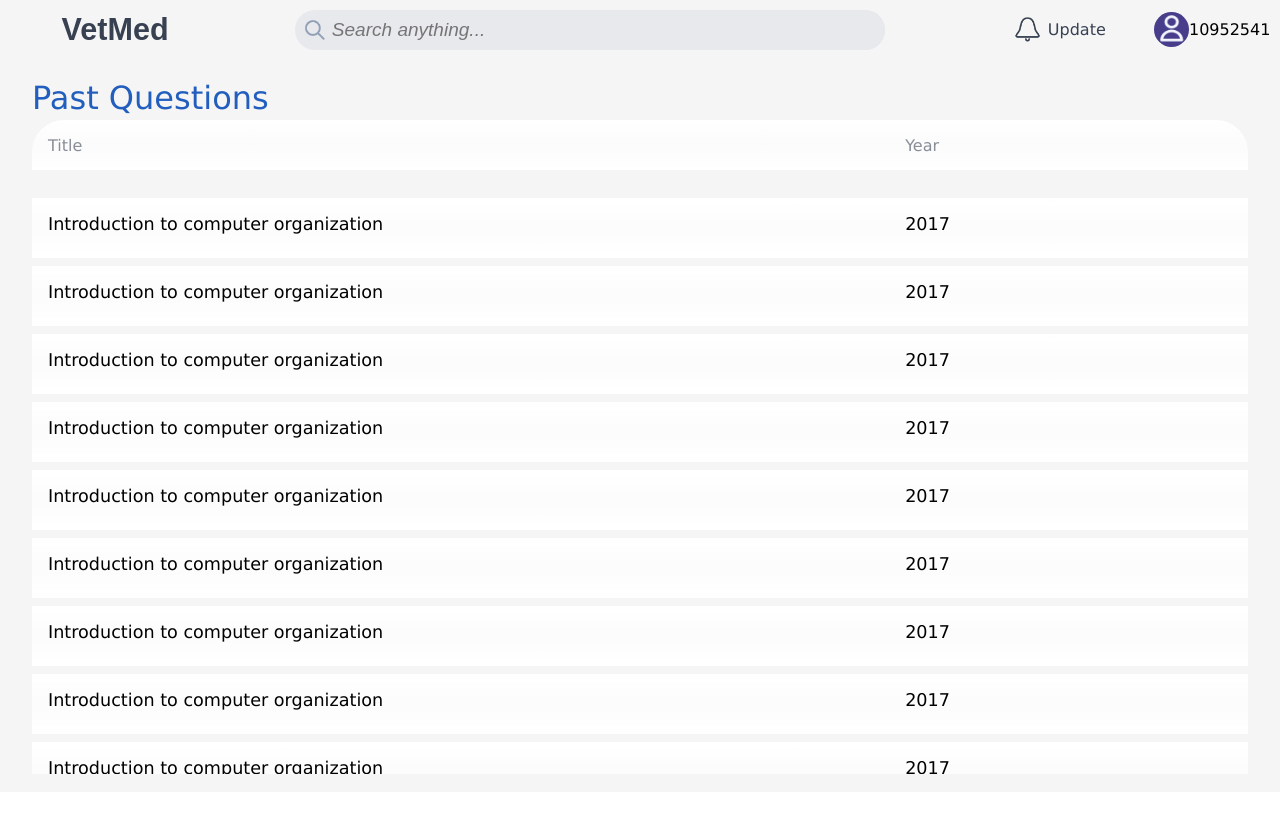
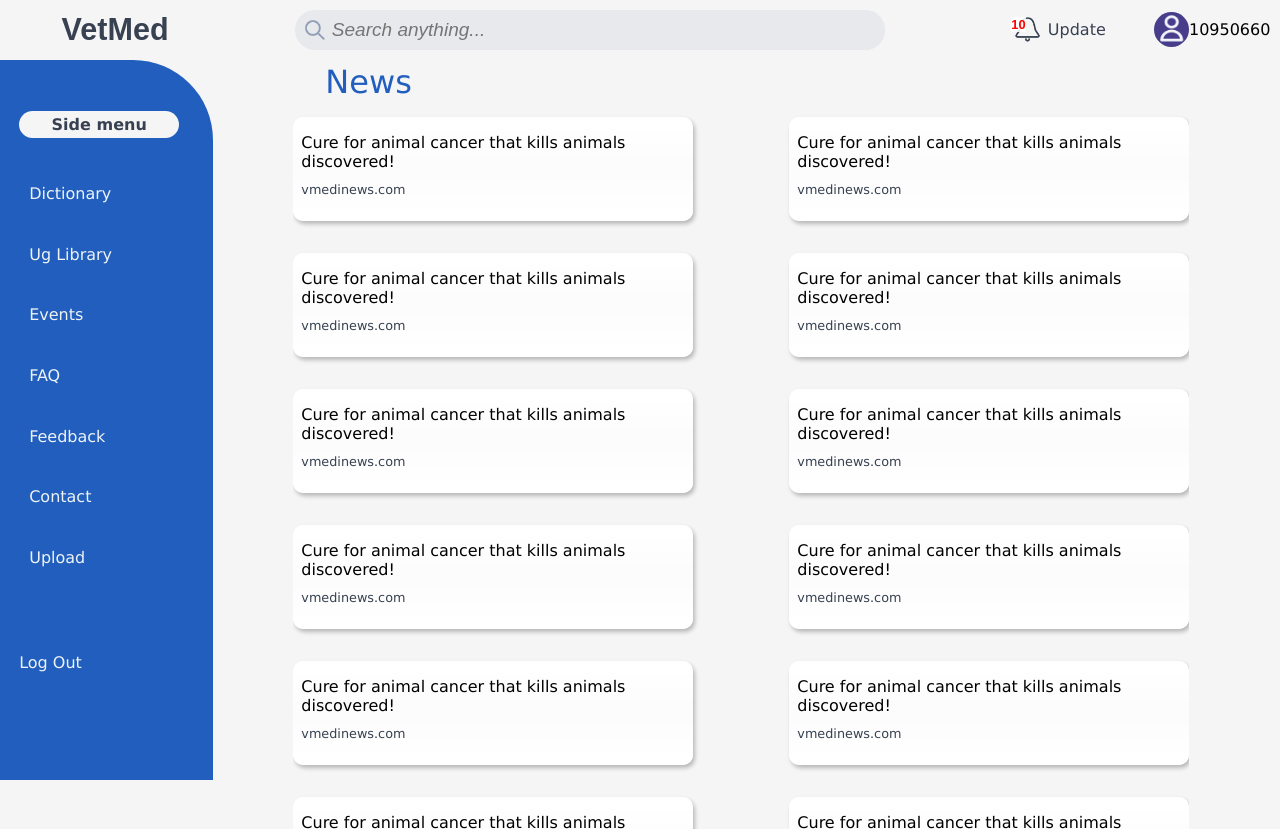
Before and after one commit to jocypher/Veterinary-Application, a React (Vite) app in the folder Veterinary App Frontend/: page / in a window 1280 px wide. Before the commit the page ends 800 px from the top, so only its background shows below. Built offline with nearby package versions, Linux system fonts and the light colour scheme.

Commit message:
changes again

```diff
--- a/Veterinary App Frontend/src/App.jsx
+++ b/Veterinary App Frontend/src/App.jsx
@@ -15,7 +15,7 @@ function App() {
     <>
     {/* <News title="Cure for animal cancer that kills animals discovered!" source="vmedinews.com"/> */}
     {/* <Navigation id="10950660"/> */}
-    <PastQuestion/>
+    <News/>
     {/* <News/> */}
     </>
     )
--- a/Veterinary App Frontend/src/Styles/Mainbook.css
+++ b/Veterinary App Frontend/src/Styles/Mainbook.css
@@ -29,7 +29,7 @@ h1{
     border-top-left-radius: 2rem;
     border-top-right-radius: 2rem;
     align-items: center;
-    margin-bottom: 20px;
+    margin-bottom: 5px;
 }
 
 .book_name{
--- a/Veterinary App Frontend/src/Styles/Navigation.css
+++ b/Veterinary App Frontend/src/Styles/Navigation.css
@@ -85,12 +85,37 @@
     display: flex;
     align-items: center;
     padding: 0;
+    position: relative;
 }
 
 .update__image{
     width: 2.28rem;
     height: 1.57rem;
     color: #000000;
+    cursor: pointer;
+}
+.update__image:hover{
+    animation: update-hover 0.5s ease-in infinite;
+}
+
+@keyframes update-hover{
+    30%{
+        transform: translateY(2px) rotate(-5deg);
+    }
+    70%{
+        transform: translateY(2px) rotate(5deg);
+    }
+}
+.update__image::before{
+    content: "10";
+    display: flex;
+    font-size: 0.8rem;
+    color: red;
+    background-color: #ffffffdc;
+    padding: 0;
+    font-weight: bold;
+    position: absolute;
+    margin-right: 1px;
 }
 
 img{
--- a/Veterinary App Frontend/src/Styles/bookItem.css
+++ b/Veterinary App Frontend/src/Styles/bookItem.css
@@ -1,9 +1,10 @@
 .books{
     display: grid;
     grid-template-columns: 5fr 2.5fr 1fr 1fr 3fr;
-    margin-bottom: 0.5rem;
+    margin-bottom: 0.2rem;
     margin-top: 0.5rem;
     padding-bottom: 1.5rem;
+    cursor: pointer;
     background: linear-gradient(180deg, #FFF 0%, rgba(255, 255, 255, 0.65) 50%, #FFF 100%);
 }
 
--- a/Veterinary App Frontend/src/Styles/news.css
+++ b/Veterinary App Frontend/src/Styles/news.css
@@ -9,19 +9,24 @@ grid-area: aside;
 }
 nav{
 grid-area: nav;
-padding-left: 1rem;
+padding-left: 0;
+width: 70vw;
+}
+.news_holder{
+    width: 70vw;
 }
 .news_header{
     padding-left: 2rem;
 }
 .news_main_holder{
     display: flex;
-    flex-direction: row;
+    flex-wrap: wrap;
+    /* flex-direction: column; */
     justify-content: center;
-    gap: 2rem;
-    /* flex-wrap: wrap; */
-    width: 98%;
-    height: 100%;
+    place-content: space-between;
+    gap: 1rem;
+    width: 70vw;
+    height: 90vh;
     overflow-y: scroll;
 }
 
--- a/Veterinary App Frontend/src/Styles/pastquestions.css
+++ b/Veterinary App Frontend/src/Styles/pastquestions.css
@@ -14,6 +14,7 @@ h1{
     font-family: Verdana, Geneva, Tahoma, sans-serif;
     color: #215EBE;
     line-height: 2.8rem;
+    padding-bottom: 5px;
     font-weight: 400;
     justify-content: flex-start;
 }
@@ -25,7 +26,7 @@ h1{
     border-top-left-radius: 2rem;
     border-top-right-radius: 2rem;
     align-items: center;
-    margin-bottom: 20px;
+    margin-bottom: 5px;
 }
 
 .past_name{
--- a/Veterinary App Frontend/src/Styles/slides.css
+++ b/Veterinary App Frontend/src/Styles/slides.css
@@ -28,7 +28,7 @@ h1{
     border-top-left-radius: 2rem;
     border-top-right-radius: 2rem;
     align-items: center;
-    margin-bottom: 20px;
+    margin-bottom: 10px;
 }
 
 .slides_name{
--- a/Veterinary App Frontend/src/Views/Components/Navigation.jsx
+++ b/Veterinary App Frontend/src/Views/Components/Navigation.jsx
@@ -37,7 +37,7 @@ const Navigation = ({id, update}) => {
       </div>
       <div className="navbar__login">
           <div className="container">
-            <img src={Avatar} id="avatar-icon" />
+            <img src={Avatar} id="avatar-icon"/>
           </div>
           <h6 className="image-name">{id}</h6>
       </div>
```
